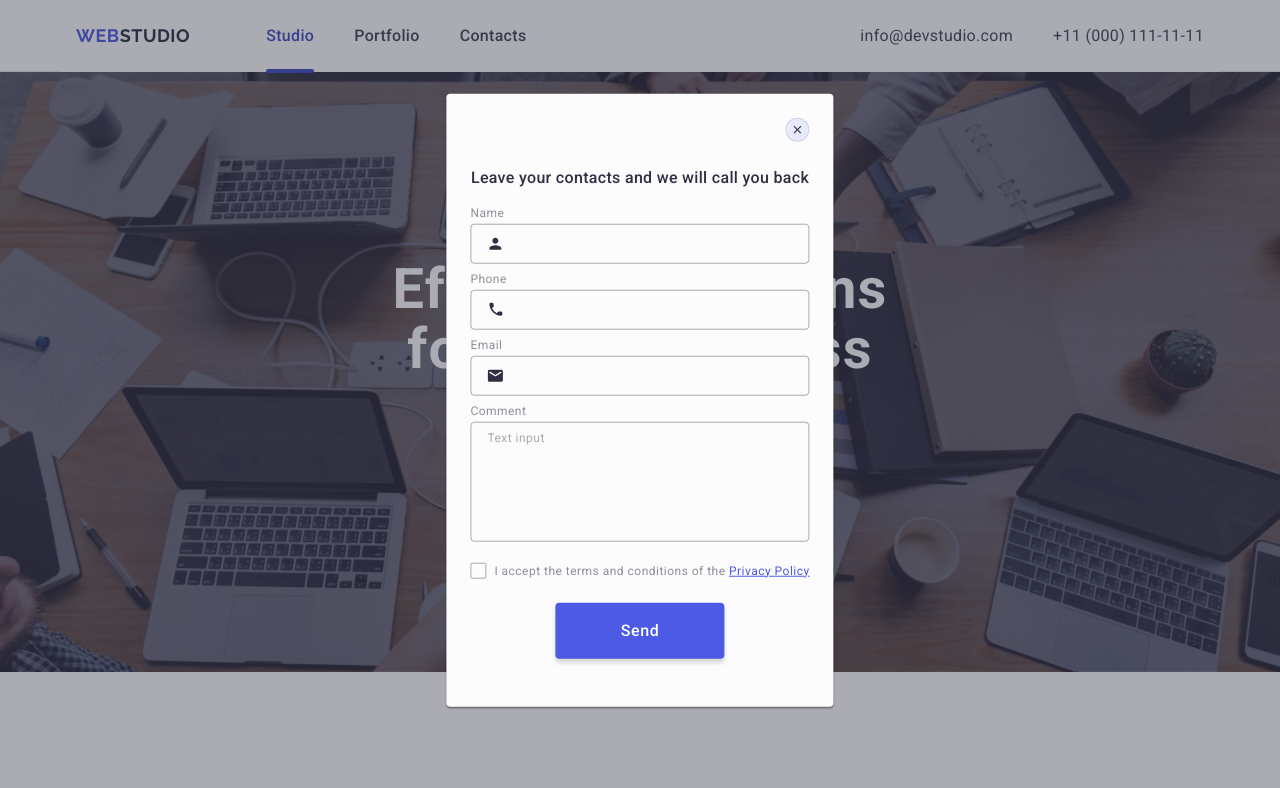
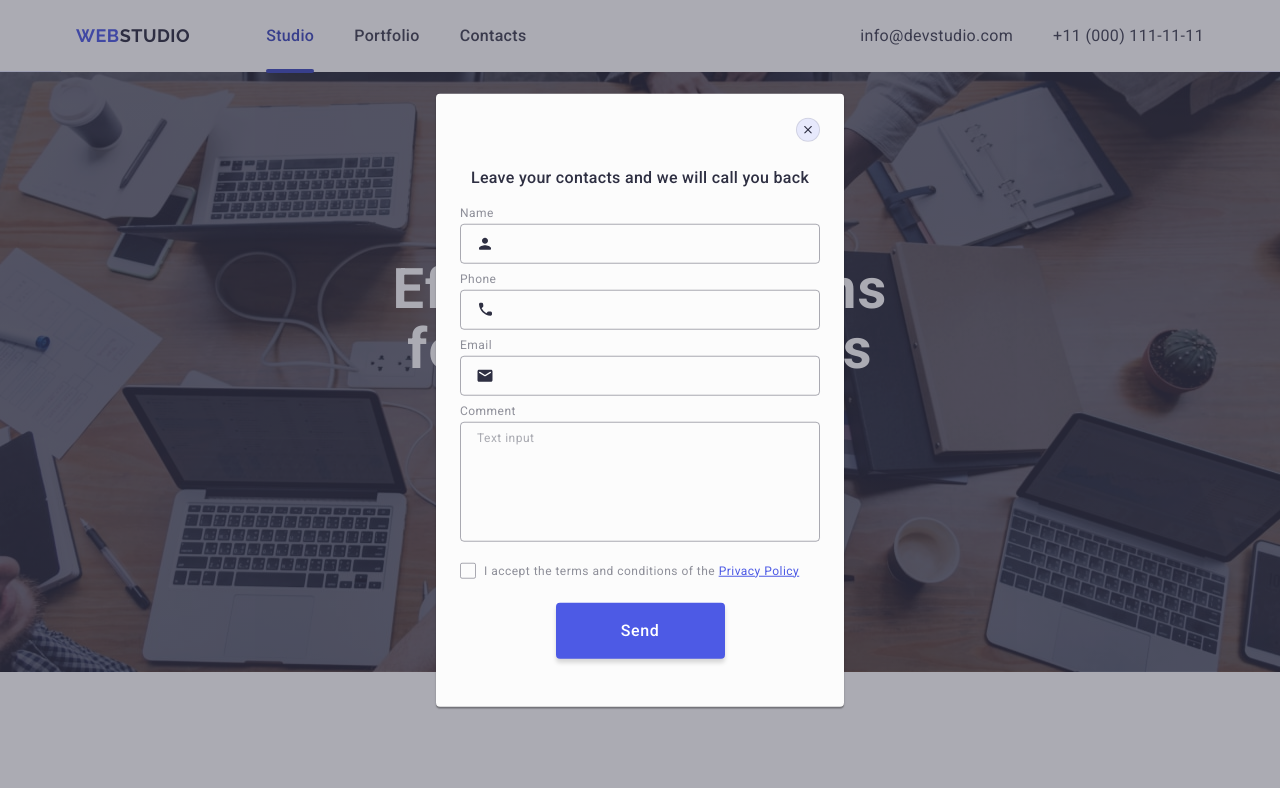
Before and after one commit to S1a2s/goit-markup-hw-06, a plain HTML site: page index.html in a window 1280 px wide. Shown: the top 788 px of the page. Drawn offline with nearby package versions, Linux system fonts and the light colour scheme.

Commit message:
Update styles.css

```diff
--- a/css/styles.css
+++ b/css/styles.css
@@ -566,7 +566,7 @@ img {
   top: 50%;
   left: 50%;
   transform: translate(-50%, -50%) scale(1);
-  padding: 72px 24px 24px 24px;
+  padding: 72px 16px 24px 16px;
   box-shadow: 0px 1px 1px rgba(0, 0, 0, 0.14), 0px 1px 3px rgba(0, 0, 0, 0.12),
     0px 2px 1px rgba(0, 0, 0, 0.2);
   transition: transform 250ms cubic-bezier(0.4, 0, 0.2, 1);
@@ -1182,6 +1182,10 @@ img {
   .open-menu-btn {
     display: none;
   }
+  .modal {
+    padding: 72px 24px 24px 24px;
+    width: 408px;
+  }
 }
 /* retina */
 @media screen and (min-resolution: 192dpi) {
```
